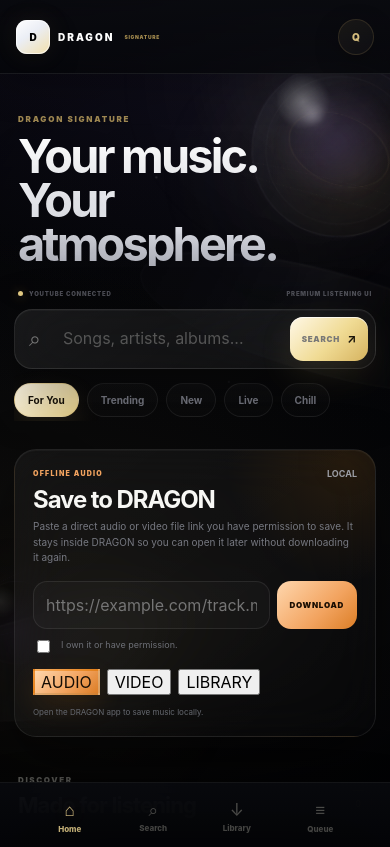
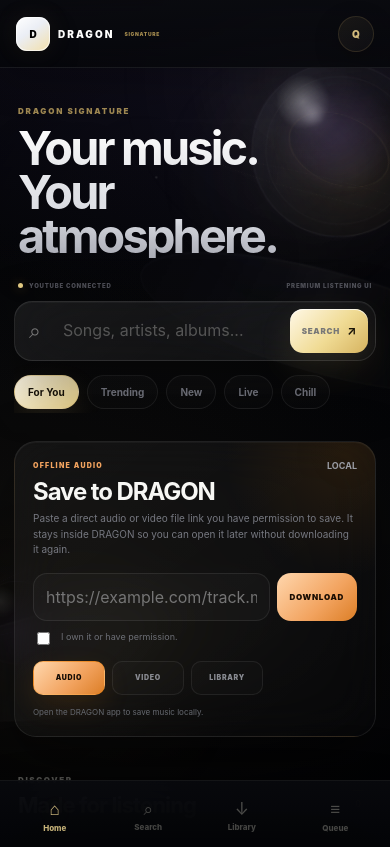
Before and after one commit to Aymanehaouari/dragon-engine, a website: page public/index.html in a window 390 px wide. Shown: the top 847 px of the page. Drawn offline with Linux system fonts and the light colour scheme; no server answers.

Commit message:
Make DRAGON iPhone layout truly edge to edge

```diff
--- a/public/styles.css
+++ b/public/styles.css
@@ -3165,3 +3165,113 @@ body::before{
     line-height:1.55;
   }
 }
+
+
+/* ===== DRAGON NATIVE IPHONE EDGE-TO-EDGE FIX ===== */
+@media (max-width:760px){
+  html,
+  body{
+    margin:0!important;
+    padding-top:0!important;
+    width:100vw!important;
+    min-width:100vw!important;
+    max-width:100vw!important;
+    min-height:100dvh!important;
+    overflow-x:hidden!important;
+    background:#050609;
+  }
+
+  body{
+    padding-left:0!important;
+    padding-right:0!important;
+    padding-bottom:calc(82px + env(safe-area-inset-bottom))!important;
+  }
+
+  .mobile-app{
+    display:block!important;
+    width:100vw!important;
+    min-width:100vw!important;
+    max-width:100vw!important;
+    min-height:100dvh!important;
+    margin:0!important;
+    padding:0!important;
+    overflow-x:hidden!important;
+  }
+
+  .mobile-header{
+    top:0!important;
+    width:100vw!important;
+    height:calc(68px + env(safe-area-inset-top))!important;
+    min-height:calc(68px + env(safe-area-inset-top))!important;
+    padding:
+      env(safe-area-inset-top)
+      max(16px,env(safe-area-inset-right))
+      0
+      max(16px,env(safe-area-inset-left))!important;
+  }
+
+  .mobile-main{
+    width:100%!important;
+    max-width:none!important;
+    margin:0!important;
+    padding:
+      16px
+      max(14px,env(safe-area-inset-right))
+      36px
+      max(14px,env(safe-area-inset-left))!important;
+  }
+
+  .mobile-welcome,
+  .mobile-search,
+  .mobile-chips,
+  .mobile-omniget-section,
+  .mobile-results-section{
+    width:100%!important;
+    max-width:100%!important;
+    margin-left:0!important;
+    margin-right:0!important;
+  }
+
+  .mobile-tabs{
+    left:0!important;
+    right:0!important;
+    bottom:0!important;
+    width:100vw!important;
+    height:calc(64px + env(safe-area-inset-bottom))!important;
+    padding:
+      6px
+      max(8px,env(safe-area-inset-right))
+      env(safe-area-inset-bottom)
+      max(8px,env(safe-area-inset-left))!important;
+  }
+
+  .mobile-mini-player{
+    left:max(10px,env(safe-area-inset-left))!important;
+    right:max(10px,env(safe-area-inset-right))!important;
+    width:auto!important;
+  }
+
+  .mobile-player-sheet,
+  .queue-sheet,
+  .library-sheet{
+    width:100vw!important;
+    max-width:100vw!important;
+  }
+
+  .mobile-omniget-links{
+    flex-wrap:wrap;
+  }
+
+  .mobile-omniget-links .omniget-mobile-mode{
+    min-width:72px;
+    height:34px;
+    padding:0 12px;
+    border:1px solid rgba(255,255,255,.07);
+    border-radius:10px;
+    color:#898b92;
+    background:rgba(255,255,255,.015);
+    font-size:7px;
+    font-weight:900;
+    letter-spacing:.1em;
+  }
+}
```
